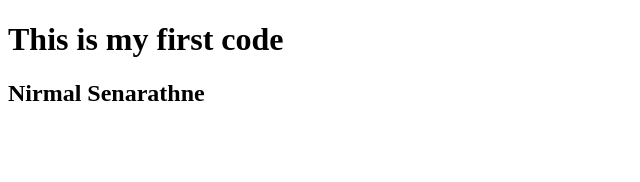
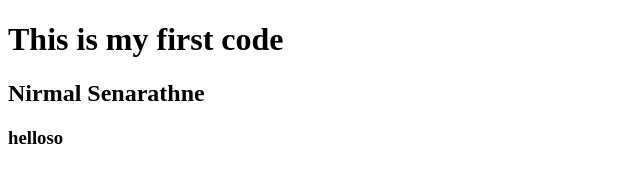
Before and after one commit to PACNirmalSenarathne/project2, a plain HTML site: page index.html in a window 1280 px wide. Shown: the full height of the page, 0-640 px from the left. Drawn offline with Linux system fonts and the light colour scheme.

Commit message:
i updated index.html

```diff
--- a/index.html
+++ b/index.html
@@ -8,6 +8,7 @@
 <body>
     <h1>This is my first code</h1>
     <h2>Nirmal Senarathne</h2>
+    <h3>helloso</h3>
 
 </body>
 </html>
```
